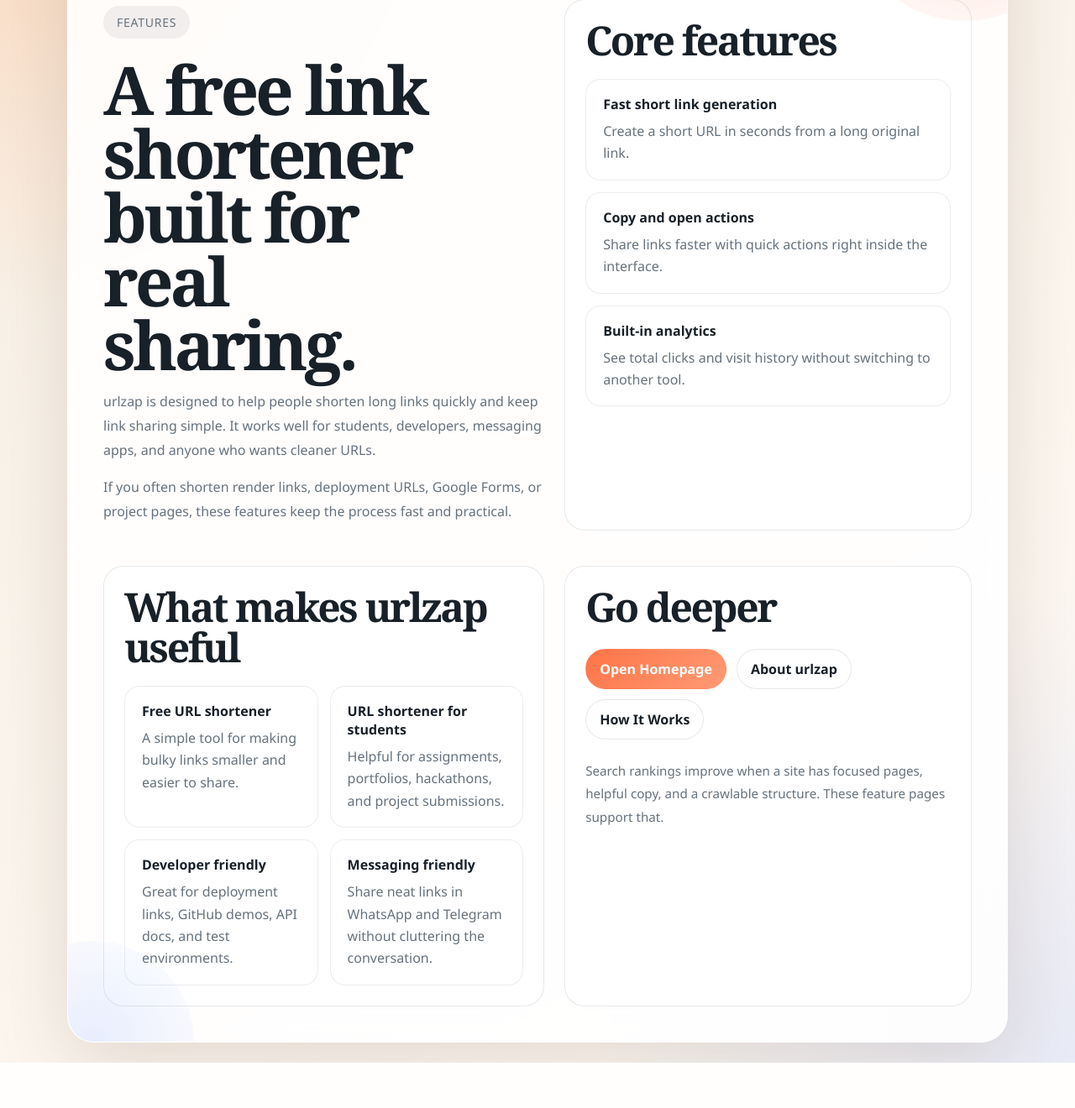
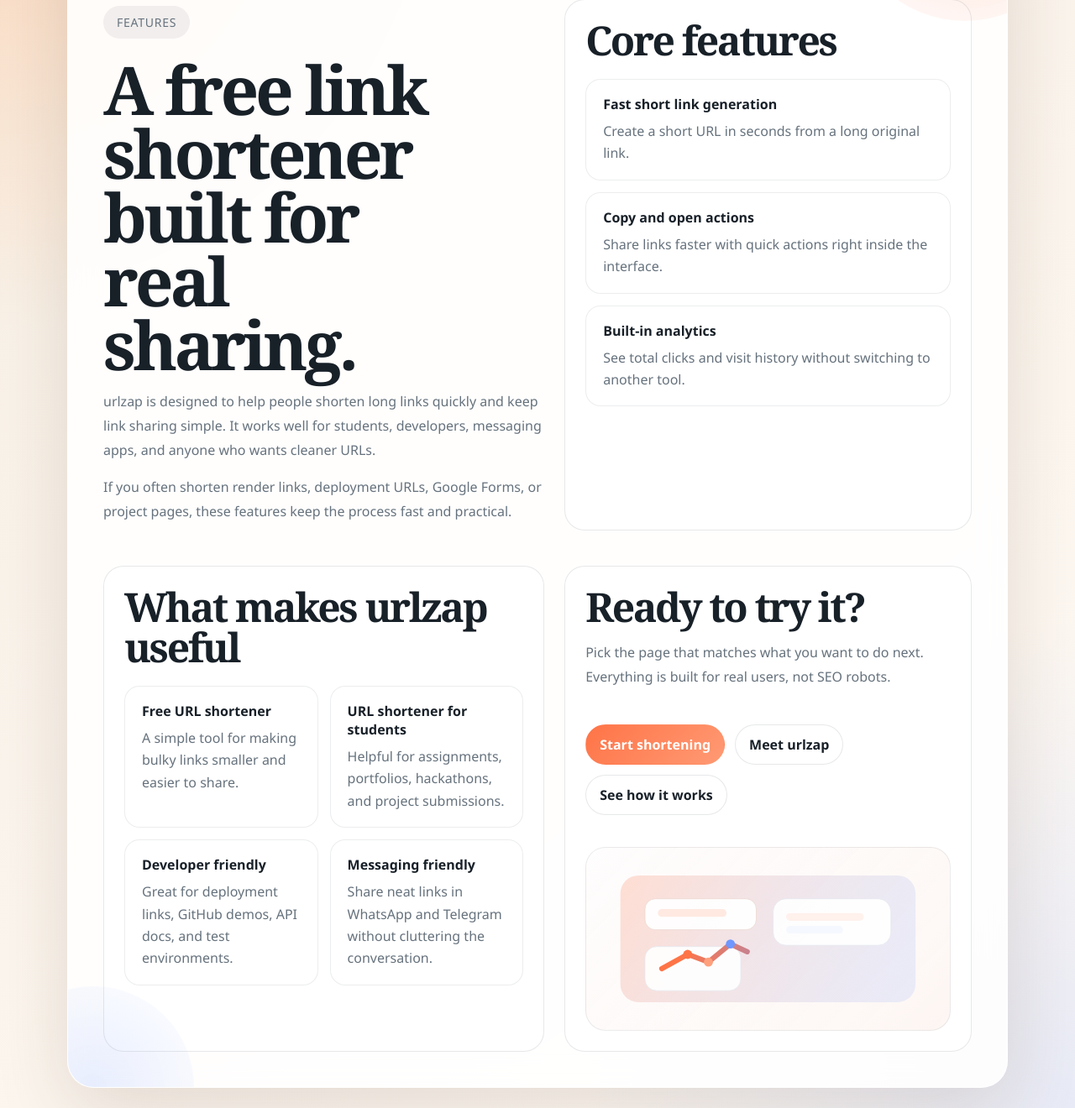
Before and after one commit to vbv0507/url-shortener, a web app: file public/features/index.html in a window 1280 px wide. Shown: the part 150-1470 px from the top of the page at 84% size. Before the commit the page ends 1416 px from the top, so only its background shows below. Run offline with its HTML, style and script files only (its server is not run), Linux system fonts and the light colour scheme.

Commit message:
Revamp content cards across multiple pages for improved user engagement; enhance illustrations and call-to-action prompts for better clarity and appeal

```diff
--- a/public/css/seo-pages.css
+++ b/public/css/seo-pages.css
@@ -184,6 +184,29 @@
     border: 1px solid var(--line);
 }
 
+.illustration {
+    position: relative;
+    overflow: hidden;
+    border-radius: var(--radius-lg);
+    border: 1px solid rgba(24, 31, 38, 0.08);
+    background:
+        linear-gradient(135deg, rgba(255, 255, 255, 0.88), rgba(255, 246, 241, 0.82)),
+        linear-gradient(135deg, rgba(255, 116, 71, 0.08), rgba(110, 151, 255, 0.08));
+    padding: 16px;
+    margin-top: 22px;
+}
+
+.illustration svg {
+    display: block;
+    width: 100%;
+    height: auto;
+}
+
+.cta-card {
+    display: grid;
+    gap: 16px;
+}
+
 .list,
 .mini-grid {
     display: grid;
--- a/public/features/index.html
+++ b/public/features/index.html
@@ -85,14 +85,41 @@
                     </div>
                 </div>
 
-                <div class="content-card">
-                    <h2>Go deeper</h2>
+                <div class="content-card cta-card">
+                    <div>
+                        <h2>Ready to try it?</h2>
+                        <p>Pick the page that matches what you want to do next. Everything is built for real users, not SEO robots.</p>
+                    </div>
                     <div class="cta-row">
-                        <a class="primary" href="/">Open Homepage</a>
-                        <a href="/about">About urlzap</a>
-                        <a href="/how-it-works">How It Works</a>
+                        <a class="primary" href="/">Start shortening</a>
+                        <a href="/about">Meet urlzap</a>
+                        <a href="/how-it-works">See how it works</a>
                     </div>
-                    <p class="footer-note">Search rankings improve when a site has focused pages, helpful copy, and a crawlable structure. These feature pages support that.</p>
+                    <div class="illustration" aria-hidden="true">
+                        <svg viewBox="0 0 520 240" fill="none" xmlns="http://www.w3.org/2000/svg">
+                            <defs>
+                                <linearGradient id="featGlow" x1="40" y1="16" x2="460" y2="214" gradientUnits="userSpaceOnUse">
+                                    <stop stop-color="#FF7447" stop-opacity="0.22"/>
+                                    <stop offset="1" stop-color="#6E97FF" stop-opacity="0.14"/>
+                                </linearGradient>
+                                <linearGradient id="featStroke" x1="132" y1="110" x2="392" y2="172" gradientUnits="userSpaceOnUse">
+                                    <stop stop-color="#FF7447"/>
+                                    <stop offset="1" stop-color="#6E97FF"/>
+                                </linearGradient>
+                            </defs>
+                            <rect x="32" y="22" width="456" height="196" rx="28" fill="url(#featGlow)"/>
+                            <rect x="70" y="58" width="172" height="48" rx="16" fill="white" fill-opacity="0.95" stroke="#EAD7CF"/>
+                            <rect x="90" y="74" width="106" height="12" rx="6" fill="#FFE9E1"/>
+                            <rect x="268" y="58" width="182" height="72" rx="20" fill="white" fill-opacity="0.94" stroke="#E4E7EF"/>
+                            <rect x="288" y="80" width="120" height="12" rx="6" fill="#FFF1EC"/>
+                            <rect x="288" y="100" width="88" height="12" rx="6" fill="#F6F8FF"/>
+                            <rect x="70" y="132" width="148" height="68" rx="18" fill="white" fill-opacity="0.92" stroke="#E6E9F0"/>
+                            <path d="M96 166L136 144L168 156L202 128L228 140" stroke="url(#featStroke)" stroke-width="8" stroke-linecap="round" stroke-linejoin="round"/>
+                            <circle cx="136" cy="144" r="7" fill="#FF7447"/>
+                            <circle cx="168" cy="156" r="7" fill="#FFA07D"/>
+                            <circle cx="202" cy="128" r="7" fill="#6E97FF"/>
+                        </svg>
+                    </div>
                 </div>
             </section>
         </section>
```
Also changed, not shown: public/about/index.html (+29 -6 lines), public/how-it-works/index.html (+33 -6 lines).
